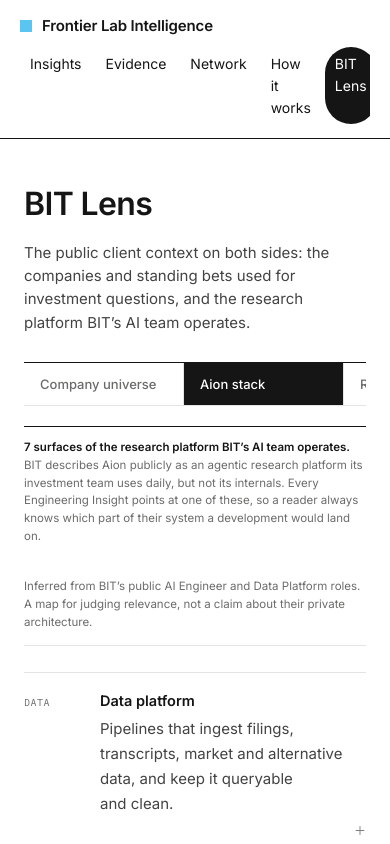
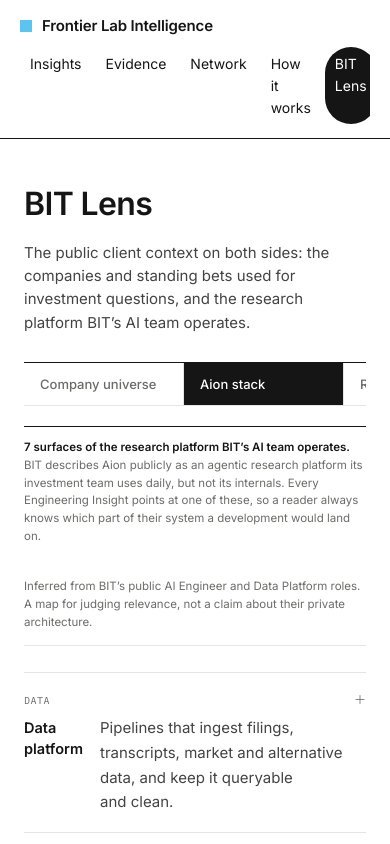
Before and after one commit to AdithyanI/frontier-lab-intelligence, a React (Vite) app in the folder frontend/: page /bit-lens/aion in a window 390 px wide. Shown: the top 844 px of the page. Built offline with nearby package versions, Linux system fonts and the light colour scheme.

Commit message:
Agent: 2026-07-29 12:24:56Z

```diff
--- a/frontend/src/styles/bit-lens.css
+++ b/frontend/src/styles/bit-lens.css
@@ -1484,7 +1484,7 @@
 
 .aion-surface > details > summary {
   display: grid;
-  grid-template-columns: 56px minmax(0, 200px) minmax(0, 1fr);
+  grid-template-columns: 56px minmax(0, 200px) minmax(0, 1fr) 18px;
   gap: 4px 28px;
   align-items: baseline;
   padding: 17px 0;
@@ -1498,11 +1498,11 @@
 
 .aion-surface > details > summary::after {
   content: "＋";
-  grid-column: 3;
+  grid-column: 4;
+  grid-row: 1;
   justify-self: end;
-  align-self: start;
-  color: var(--muted);
-  font: 12px/1.55 var(--font-mono);
+  color: var(--muted);
+  font: 12px/1.65 var(--font-mono);
 }
 
 .aion-surface > details[open] > summary::after { content: "−"; }
@@ -1565,7 +1565,10 @@
     gap: 6px 20px;
   }
   .aion-surface-what { grid-column: 2; }
-  .aion-surface > details > summary::after { grid-column: 2; }
+  .aion-surface > details > summary::after {
+    grid-column: 2;
+    grid-row: 1;
+  }
   .aion-surface-detail {
     grid-template-columns: 1fr;
     margin-left: 56px;
```
